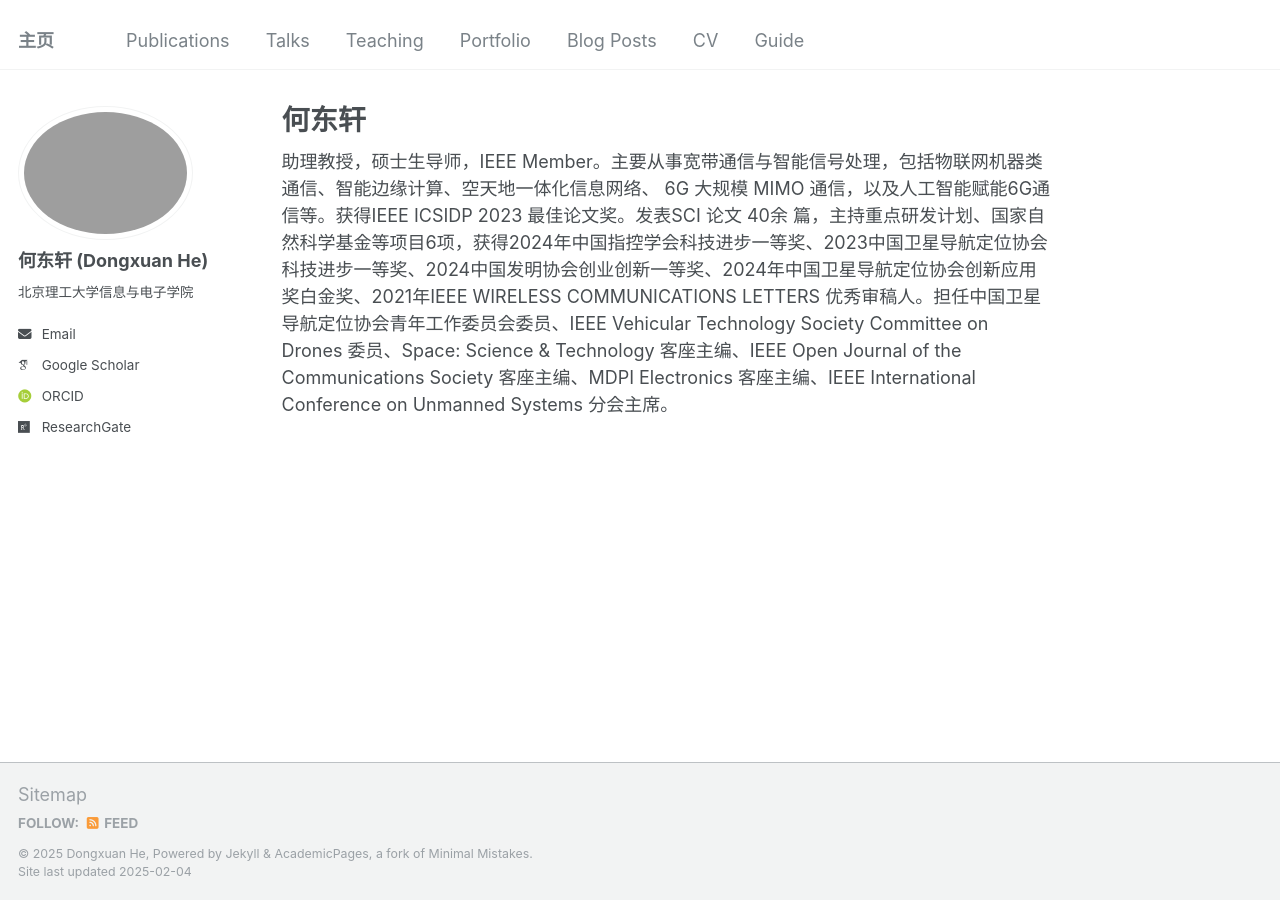
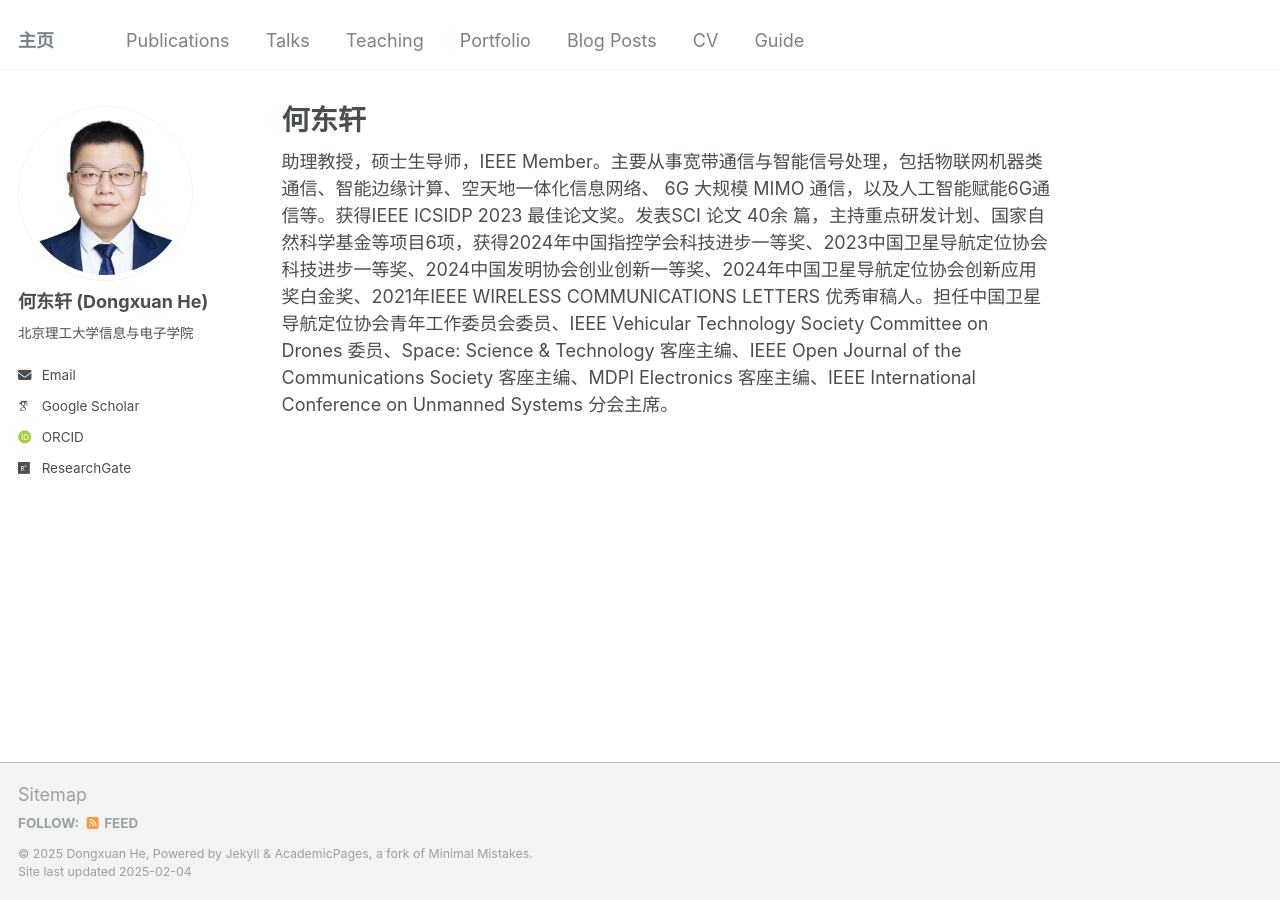
Before and after one commit to dongxuanBIT/dongxuanBIT.github.io, a Jekyll site: the page built from _pages/about.md, in a window 1280 px wide. Built offline with Jekyll 4.4.1, drawn with Linux system fonts in a browser that asks for light colours; some web fonts are replaced.

Commit message:
Update _config.yml

```diff
--- a/_config.yml
+++ b/_config.yml
@@ -21,7 +21,7 @@ repository               : "zishenliu729/dongxuan_he.github.io "
 #               Additional customization can be done by editing /_includes/author-profile.html
 author:
   # Biographic information
-  avatar           : "dongxuan_he.png"
+  avatar           : "Dongxuan-He.png"
   name             : "何东轩 (Dongxuan He)"
   pronouns         : # example: "she/her"
   bio              : "北京理工大学信息与电子学院"
```
